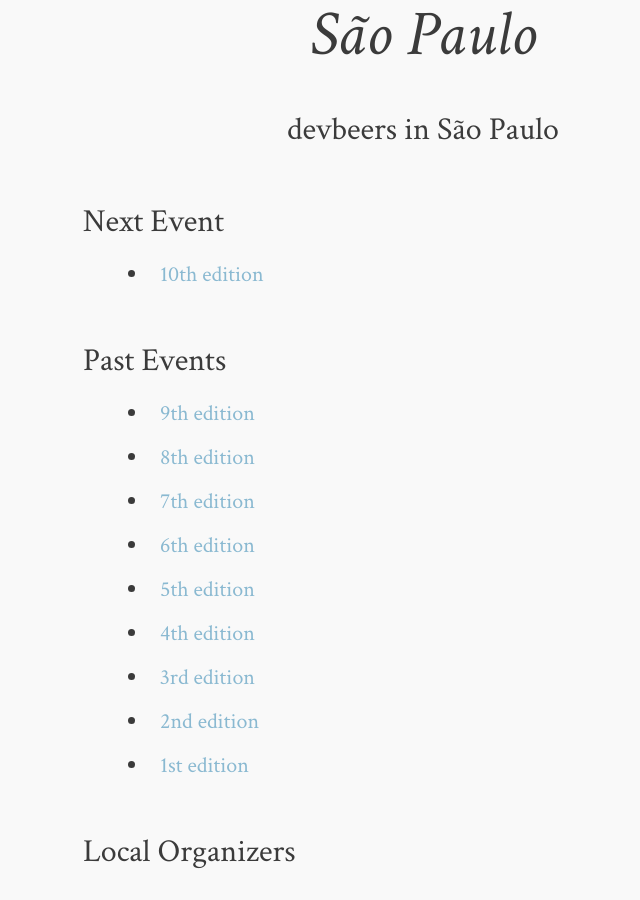
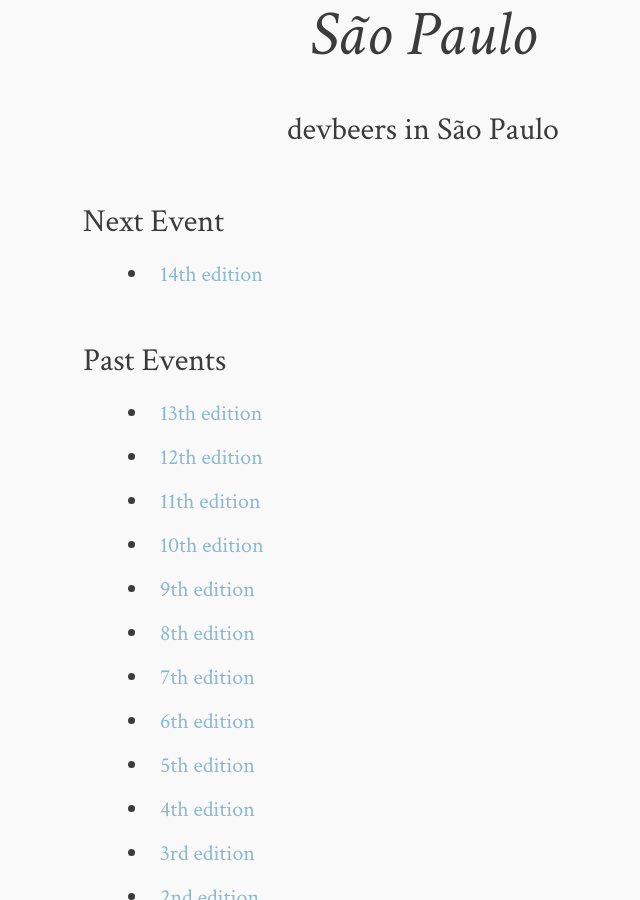
Before and after one commit to devbeers/devbeers.github.io, a Jekyll site: the page built from cities/saopaulo.md, in a window 1280 px wide and 900 px high, scrolled down 638 px. Shown: the whole window, without its empty margins (217-857 px from the left). Built offline with Jekyll 4.4.1, drawn with Linux system fonts in a browser that asks for light colours; comment, search, counter and statistics services are not loaded.

Commit message:
Update the sao paulo city page to list the next event

```diff
--- a/cities/saopaulo.md
+++ b/cities/saopaulo.md
@@ -9,9 +9,13 @@
 ---
 
 ### Next Event
-* <a href="https://www.eventick.com.br/devbeers10" target="_blank">10th edition</a>
+* <a href="http://www.eventick.com.br/devbeers-sp-14" target="_blank">14th edition</a>
 
 ### Past Events
+* <a href="http://www.eventick.com.br/devbeers-sp-13" target="_blank">13th edition</a>
+* <a href="http://www.eventick.com.br/devbeers-sp-12" target="_blank">12th edition</a>
+* <a href="http://www.eventick.com.br/devbeers11" target="_blank">11th edition</a>
+* <a href="https://www.eventick.com.br/devbeers10" target="_blank">10th edition</a>
 * <a href="https://www.eventick.com.br/devbeers9" target="_blank">9th edition</a>
 * <a href="https://www.eventick.com.br/devbeers8" target="_blank">8th edition</a>
 * <a href="https://www.eventick.com.br/devbeers7" target="_blank">7th edition</a>
```
